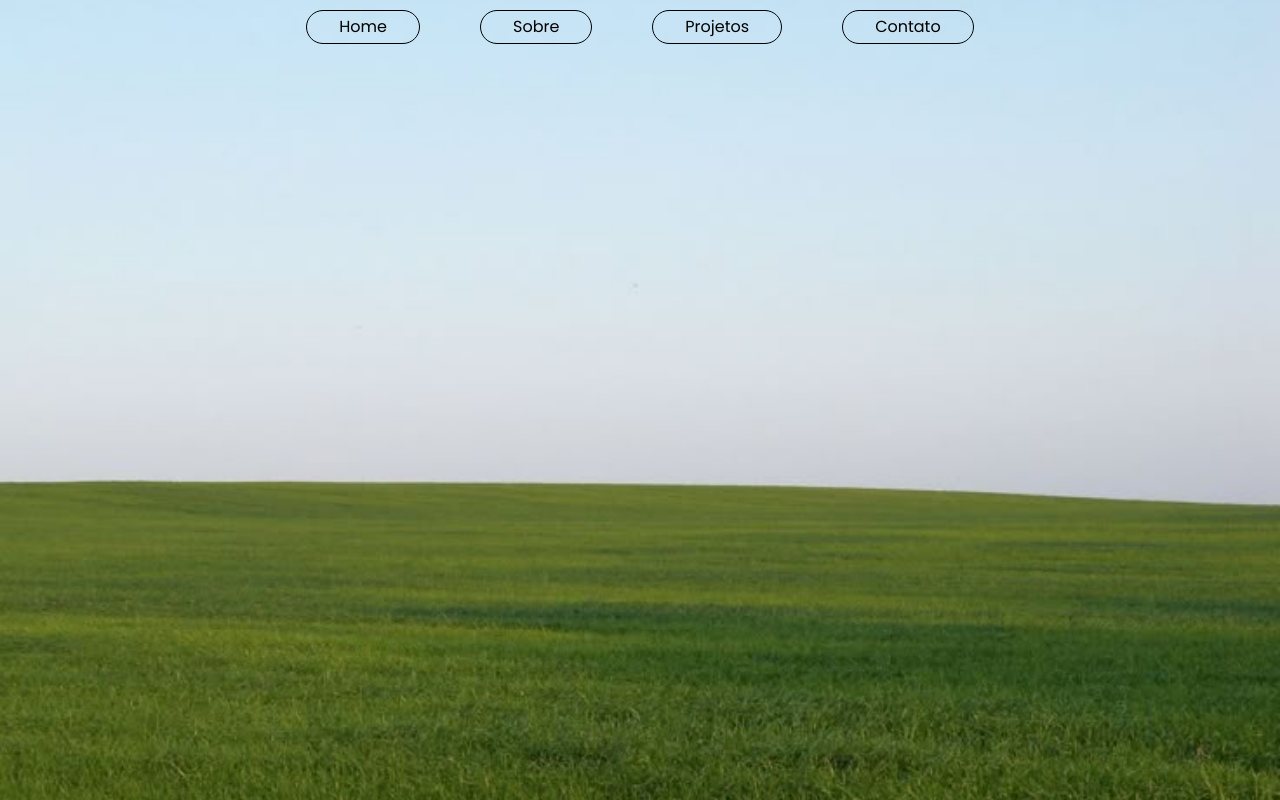
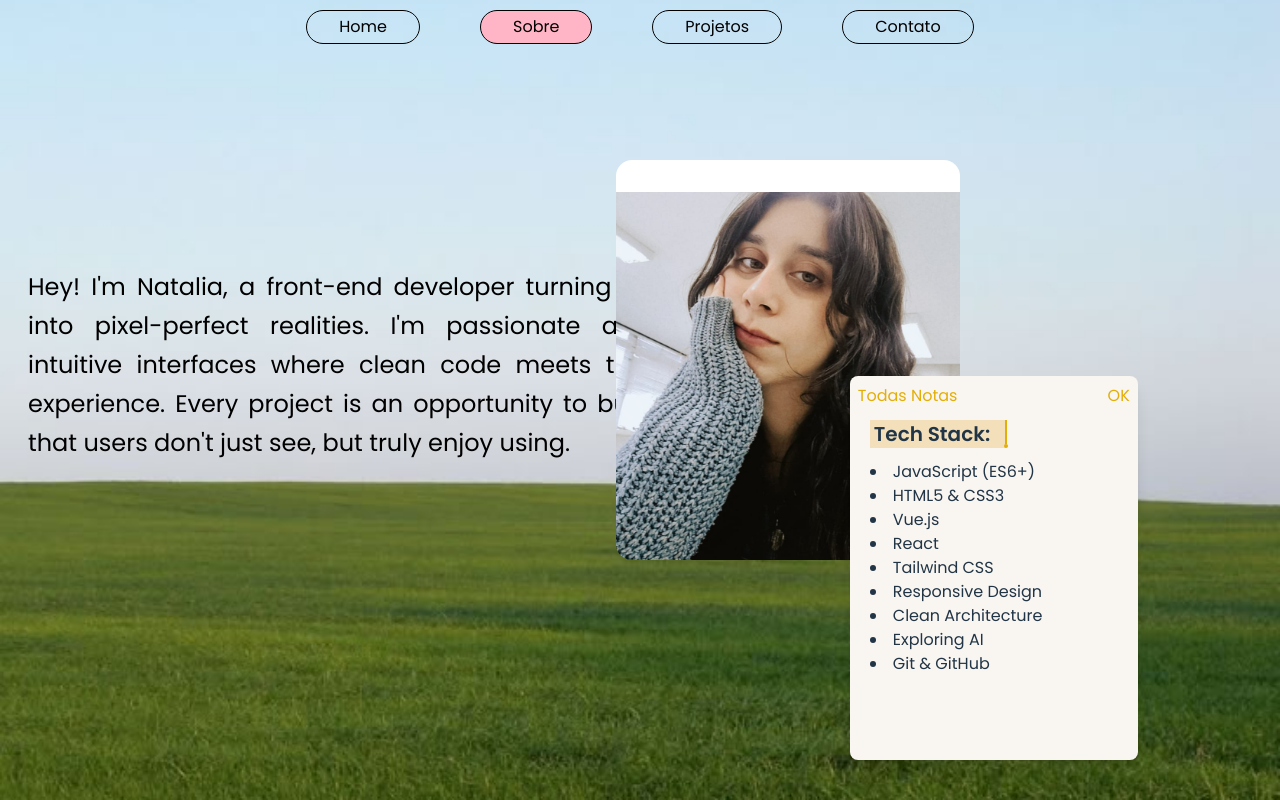
Before and after one commit to natybastosp/portfolio, a React (Vite) app: page /sobre in a window 1280 px wide. Built offline with nearby package versions, Linux system fonts and the light colour scheme.

Commit message:
feat: add Sobre page and integrate animejs for animations; update Home page with animations and new styles

```diff
--- a/package.json
+++ b/package.json
@@ -10,6 +10,7 @@
     "preview": "vite preview"
   },
   "dependencies": {
+    "animejs": "^4.3.5",
     "react": "^19.2.0",
     "react-dom": "^19.2.0",
     "react-router-dom": "^7.13.0"
--- a/src/App.jsx
+++ b/src/App.jsx
@@ -1,12 +1,14 @@
 import { Routes, Route } from "react-router-dom";
 import Layout from "./components/Layout";
 import Home from "./pages/Home";
+import Sobre from "./pages/Sobre";
 
 function App() {
   return (
     <Layout>
       <Routes>
         <Route path="/" element={<Home />} />
+        <Route path="/Sobre" element={<Sobre />} />
         {/* Adicione as outras páginas aqui quando criá-las */}
         {/* <Route path="/sobre" element={<Sobre />} />
         <Route path="/projetos" element={<Projetos />} />
--- a/src/components/Layout.jsx
+++ b/src/components/Layout.jsx
@@ -1,8 +1,17 @@
 import React from "react";
+import { useLocation, Link } from "react-router-dom";
 import backgroundImg from "../assets/backgroung.jpeg";
 
 const Layout = ({ children }) => {
   const navButtons = ["Home", "Sobre", "Projetos", "Contato"];
+  const location = useLocation();
+
+  const isActive = (buttonName) => {
+    const path = `/${buttonName.toLowerCase()}`;
+    return location.pathname === "/" && buttonName === "Home"
+      ? true
+      : location.pathname === path;
+  };
 
   return (
     <div
@@ -11,12 +20,20 @@ const Layout = ({ children }) => {
     >
       <div className="pt-0.5 flex justify-center gap-15 mt-2">
         {navButtons.map((buttonName, index) => (
-          <button
+          <Link
             key={index}
-            className="bg-transparent hover:bg-[#FFB5C5] text-black border border-black   px-8 py-1 rounded-full transition-all duration-300"
+            to={buttonName === "Home" ? "/" : `/${buttonName.toLowerCase()}`}
           >
-            {buttonName}
-          </button>
+            <button
+              className={`transition-all duration-300 text-black border border-black px-8 py-1 rounded-full ${
+                isActive(buttonName)
+                  ? "bg-[#FFB5C5] 0"
+                  : "bg-transparent hover:bg-[#FFB5C5]"
+              }`}
+            >
+              {buttonName}
+            </button>
+          </Link>
         ))}
       </div>
 
--- a/src/pages/Home.jsx
+++ b/src/pages/Home.jsx
@@ -1,4 +1,5 @@
-import React from "react";
+import React, { useEffect, useRef } from "react";
+import { animate, createScope } from "animejs";
 import coding from "../assets/Coding.jpeg";
 import naty from "../assets/naty.jpeg";
 import quote from "../assets/quote.jpeg";
@@ -6,36 +7,93 @@ import quote from "../assets/quote.jpeg";
 import Image from "../components/Image";
 
 const Home = () => {
+  const root = useRef(null);
+  const scope = useRef(null);
+
+  useEffect(() => {
+    scope.current = createScope({ root }).add(() => {
+      // Fade-in do título
+      animate("h1", {
+        opacity: [0, 1],
+        duration: 1000,
+        easing: "easeInOutQuad",
+      });
+
+      // Fade-in do nome com slight slide
+      animate(".nome-principal", {
+        opacity: [0, 1],
+        translateY: [20, 0],
+        duration: 1200,
+        delay: 300,
+        easing: "easeInOutQuad",
+      });
+
+      // Float das imagens - movimento contínuo e sutil
+      animate(".image-floating", {
+        translateY: [
+          { value: -5, duration: 3000 },
+          { value: 5, duration: 3000 },
+        ],
+        loop: true,
+        easing: "easeInOutQuad",
+      });
+
+      // Pulse do título rosa
+      animate("h1", {
+        opacity: [1, 0.7, 1],
+        duration: 2500,
+        delay: 1500,
+        loop: true,
+        easing: "easeInOutQuad",
+      });
+    });
+
+    return () => scope.current?.revert();
+  }, []);
+
   return (
-    <div className="flex items-center justify-center min-h-screen w-full px-4 static">
-      <div className=" text-black flex flex-col justify-center items-center max-w-4xl mx-auto">
-        <h1 className="bg-[#FFB5C5] w-fit font-primary text-4xl p-0.5 px-2">
+    <div
+      ref={root}
+      className="flex items-center justify-center min-h-screen w-full px-4 md:px-8 static overflow-hidden"
+    >
+      <div className="text-black flex flex-col justify-center items-center max-w-4xl mx-auto">
+        <h1 className="bg-[#FFB5C5] w-fit font-primary text-2xl sm:text-3xl md:text-4xl lg:text-5xl p-0.5 px-2 text-center opacity-0">
           Dev-frontend
         </h1>
-        <p className="text-6xl font-secondary">Natalia Pereira</p>
+        <p className="nome-principal text-4xl sm:text-5xl md:text-6xl lg:text-7xl font-secondary text-center mt-4 opacity-0">
+          Natalia Pereira
+        </p>
       </div>
 
       <Image
         src={naty}
         alt="naty"
-        position="left-1/5 bottom-45"
-        size="w-28 h-28"
+        position="hidden md:block left-1/5 z-50 bottom-45 image-floating"
+        size="w-20 sm:w-24 md:w-28 lg:w-32 h-20 sm:h-24 md:h-28 lg:h-32"
         imgPosition="object-center"
       />
 
       <Image
         src={coding}
         alt="coding"
-        position="left-1/12 top-1/3"
-        size="w-58 h-60"
+        position="hidden lg:block left-1/12 top-1/3 image-floating"
+        size="w-40 sm:w-48 md:w-56 lg:w-64 h-44 sm:h-52 md:h-60 lg:h-72"
         imgPosition="object-bottom"
       />
 
       <Image
         src={quote}
         alt="quote"
-        position="left-1/11 bottom-1"
-        size="w-28 h-28"
+        position="hidden sm:block left-1/11 bottom-1/12 image-floating"
+        size="w-20 sm:w-24 md:w-28 h-20 sm:h-24 md:h-28"
+        imgPosition="object-bottom"
+      />
+
+      <Image
+        src={quote}
+        alt="quote"
+        position="hidden lg:block left-1/7 bottom-1 image-floating"
+        size="w-20 sm:w-24 md:w-28 h-20 sm:h-24 md:h-28"
         imgPosition="object-bottom"
       />
     </div>
--- /dev/null
+++ b/src/pages/Sobre.jsx
@@ -0,0 +1,159 @@
+import React, { useEffect, useRef } from "react";
+import { animate, createScope } from "animejs";
+
+import naty from "../assets/naty.jpeg";
+
+import Image from "../components/Image";
+
+const Sobre = () => {
+  const root = useRef(null);
+  const scope = useRef(null);
+
+  useEffect(() => {
+    scope.current = createScope({ root }).add(() => {
+      // Fade-in do texto de apresentação
+      animate(".texto-apresentacao", {
+        opacity: [0, 1],
+        translateX: [-30, 0],
+        duration: 1000,
+        easing: "easeInOutQuad",
+      });
+
+      // Animação da barra vertical - cresce de cima para baixo
+      animate(".barra-vertical", {
+        scaleY: [0, 1],
+        transformOrigin: "top",
+        duration: 800,
+        delay: 200,
+        easing: "easeInOutQuad",
+      });
+
+      // Bolinha aparece com efeito pop
+      animate(".bolinha-tech", {
+        opacity: [0, 1],
+        scale: [0, 1],
+        duration: 500,
+        delay: 900,
+        easing: "easeOutBack",
+      });
+
+      // Fade-in e slide da imagem
+      animate(".imagem-naty-sobre", {
+        opacity: [0, 1],
+        translateY: [30, 0],
+        duration: 1000,
+        delay: 300,
+        easing: "easeInOutQuad",
+      });
+
+      // Fade-in do card de skills
+      animate(".card-skills", {
+        opacity: [0, 1],
+        translateY: [20, 0],
+        duration: 1000,
+        delay: 400,
+        easing: "easeInOutQuad",
+      });
+
+      // Hover effect no card - levanta com sombra aumentada
+      const cardElement = document.querySelector(".card-skills");
+      if (cardElement) {
+        cardElement.addEventListener("mouseenter", () => {
+          animate(".card-skills", {
+            translateY: -10,
+            duration: 300,
+            easing: "easeOutQuad",
+          });
+        });
+
+        cardElement.addEventListener("mouseleave", () => {
+          animate(".card-skills", {
+            translateY: 0,
+            duration: 300,
+            easing: "easeOutQuad",
+          });
+        });
+      }
+
+      // Hover nos items da lista
+      const listItems = document.querySelectorAll(".skill-item");
+      listItems.forEach((item) => {
+        item.addEventListener("mouseenter", () => {
+          animate(item, {
+            color: "#E3AE08",
+            duration: 300,
+            easing: "easeOutQuad",
+          });
+        });
+
+        item.addEventListener("mouseleave", () => {
+          animate(item, {
+            color: "rgb(0, 0, 0)",
+            duration: 300,
+            easing: "easeOutQuad",
+          });
+        });
+      });
+    });
+
+    return () => scope.current?.revert();
+  }, []);
+
+  return (
+    <div
+      ref={root}
+      className="flex items-center justify-center min-h-screen w-full px-4 static"
+    >
+      <div className="texto-apresentacao absolute left-7 top-1/3 text-black flex flex-col justify-center items-center opacity-0">
+        <p className="text-2xl text-justify leading-relaxed w-3xl ">
+          Hey! I'm Natalia, a front-end developer turning design visions into
+          pixel-perfect realities. I'm passionate about creating intuitive
+          interfaces where clean code meets thoughtful user experience. Every
+          project is an opportunity to build something that users don't just
+          see, but truly enjoy using.
+        </p>
+      </div>
+
+      <Image
+        src={naty}
+        alt="naty"
+        position="imagem-naty-sobre right-2/8 bottom-10 opacity-0"
+        size="w-86 h-92"
+        imgPosition="object-center"
+      />
+
+      <div className="card-skills bg-[#F9F5F0] h-96 w-72 rounded-lg shadow-lg z-50 absolute right-1/9 bottom-10 p-2 opacity-0">
+        <span className="flex items-center justify-between">
+          <h1 className="text-md text-[#E3AE08] mb-3">Todas Notas</h1>
+          <h1 className="text-md text-[#E3AE08] mb-3">OK</h1>
+        </span>
+        <div className="mx-3 flex flex-col gap-3">
+          <div className="flex items-center gap-2">
+            <div className="flex gap-0">
+              <h2 className="text-xl font-semibold bg-[#F1D7A4]/70 px-1 pr-4">
+                Tech Stack:
+              </h2>
+              <div className="flex flex-col items-center -ml-0.5">
+                <div className="barra-vertical border-l-2 border-[#E3AE08] h-6"></div>
+                <div className="bolinha-tech w-1 h-1 rounded-full bg-[#E3AE08] shrink-0"></div>
+              </div>
+            </div>
+          </div>
+          <ul className="list-disc list-inside">
+            <li className="skill-item">JavaScript (ES6+)</li>
+            <li className="skill-item">HTML5 & CSS3</li>
+            <li className="skill-item">Vue.js</li>
+            <li className="skill-item">React</li>
+            <li className="skill-item">Tailwind CSS</li>
+            <li className="skill-item">Responsive Design</li>
+            <li className="skill-item">Clean Architecture</li>
+            <li className="skill-item">Exploring AI</li>
+            <li className="skill-item">Git & GitHub</li>
+          </ul>
+        </div>
+      </div>
+    </div>
+  );
+};
+
+export default Sobre;
```
Also changed, not shown: 1 other file (tests, documents, lock files or other folders).
